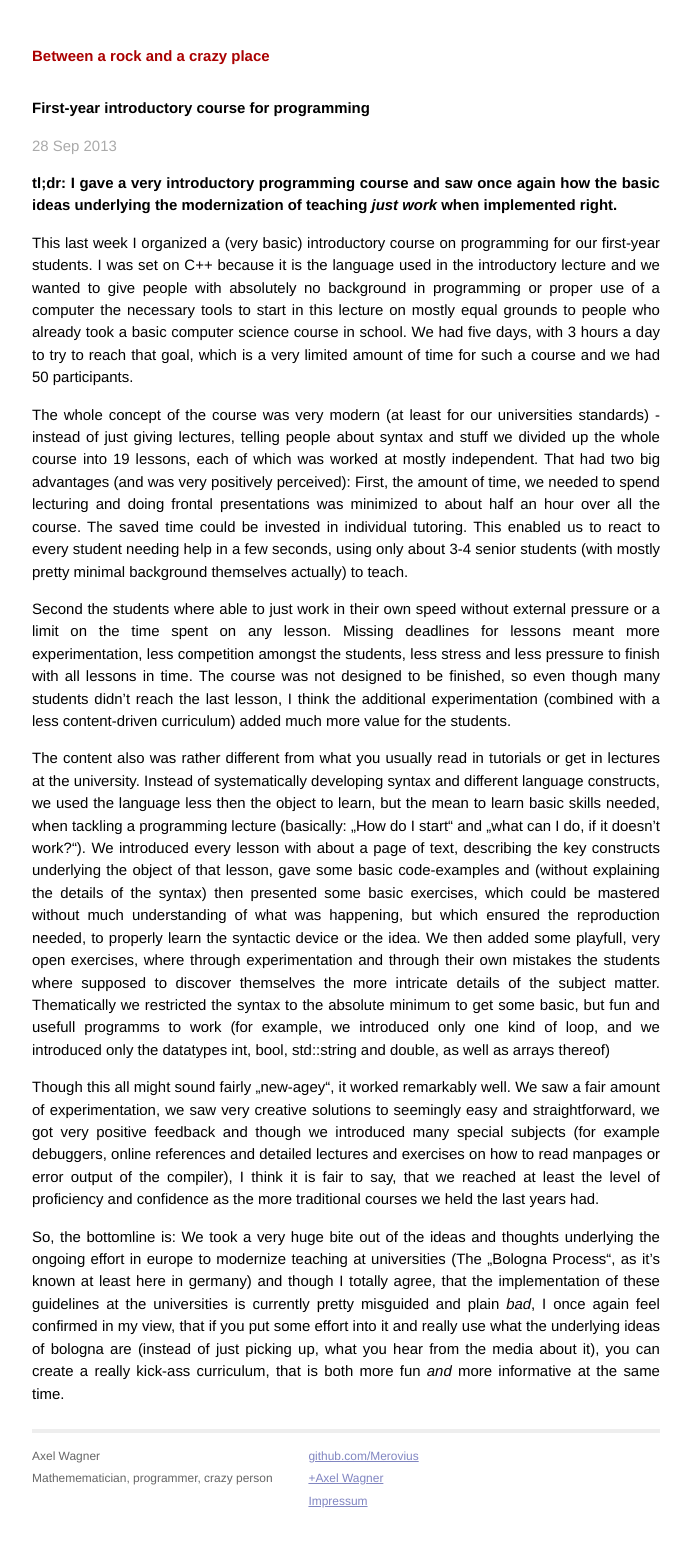
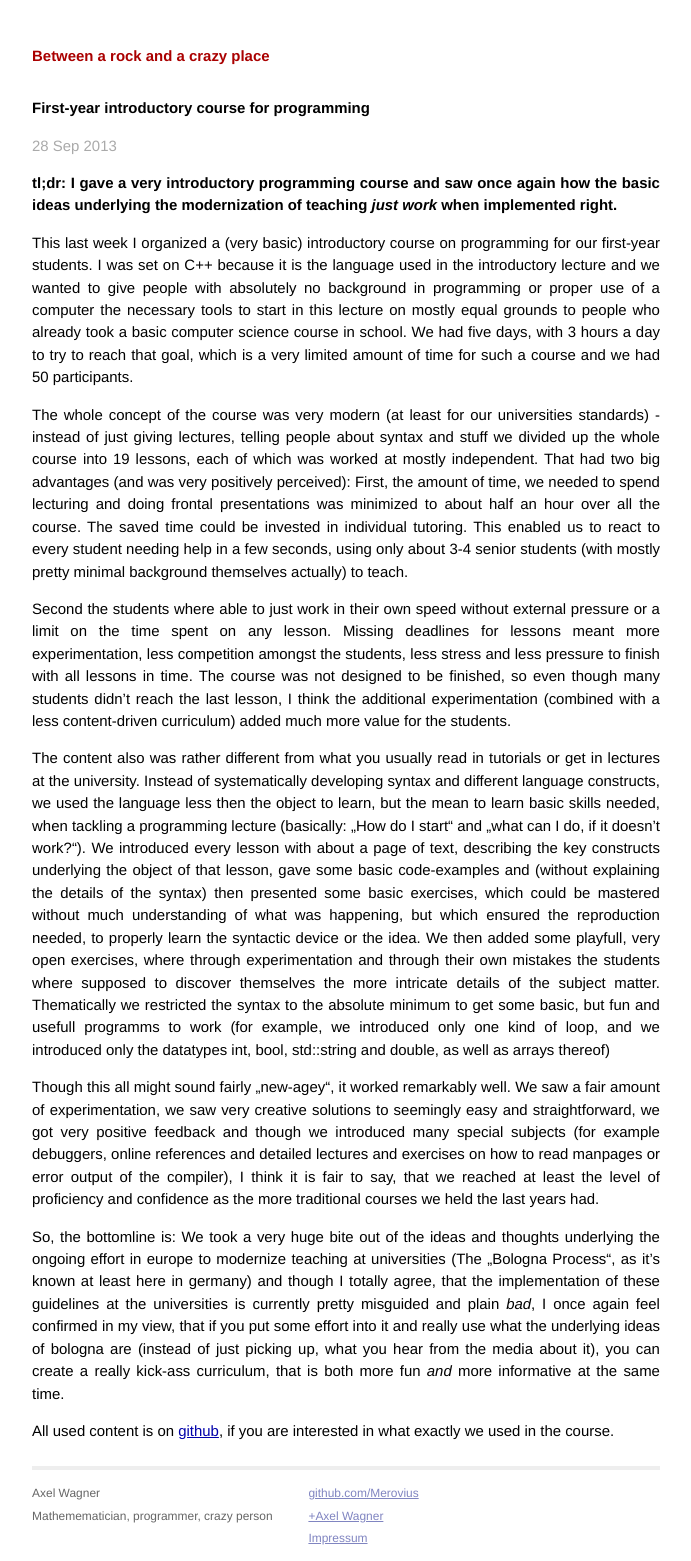
Before and after one commit to benhoyt/merovius.github.io, a Jekyll site: the page built from _posts/2013-09-28-firstyear-introductory-course-fo.markdown, in a window 1280 px wide. Shown: the whole page, without its empty margins (294-985 px from the left). Built offline with Jekyll 4.4.1, drawn with Linux system fonts in a browser that asks for light colours; Markdown is read by kramdown in place of the engine named in the settings; before the commit the page ends 1524 px from its top, so only the background shows below that.

Commit message:
Add link to github

```diff
--- a/_posts/2013-09-28-firstyear-introductory-course-fo.markdown
+++ b/_posts/2013-09-28-firstyear-introductory-course-fo.markdown
@@ -71,3 +71,7 @@ view, that if you put some effort into it and really use what the underlying
 ideas of bologna are (instead of just picking up, what you hear from the media
 about it), you can create a really kick-ass curriculum, that is both more fun
 *and* more informative at the same time.
+
+All used content is on
+[github](https://github.com/FachschaftMathPhys/Infovorkurs), if you are
+interested in what exactly we used in the course.
```
